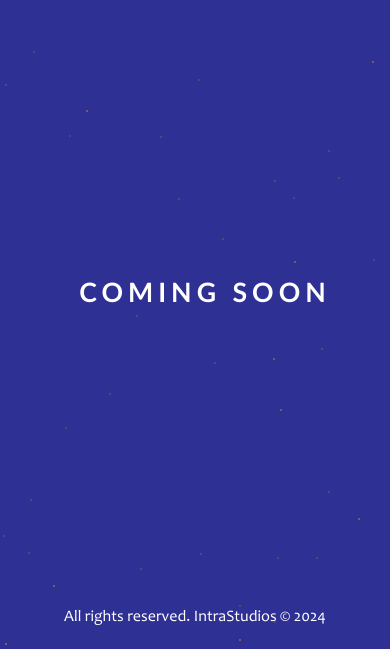
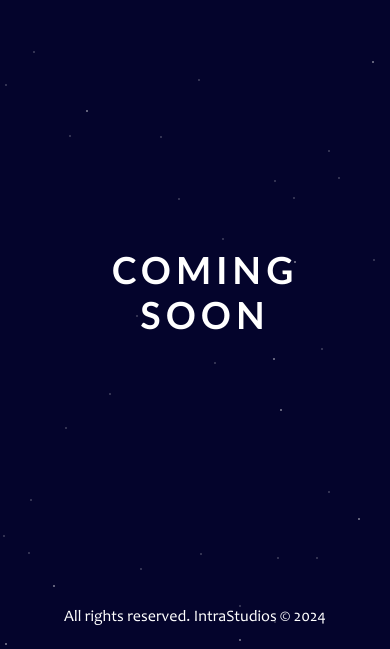
Before and after one commit to abdocooldev/intrastudios, a plain HTML site: page index.html in a window 390 px wide. Shown: the part 195-844 px from the top of the page. Drawn offline with Linux system fonts and the light colour scheme.

Commit message:
Update BG Color

```diff
--- a/styles/main.css
+++ b/styles/main.css
@@ -3,9 +3,9 @@
     src: url("../files/candara.ttf");
 }
 :root {
-	--main-color: #2e3094;
+	--main-color: #04042c;
 	--light-color: #ffffff;
-	--stars-color: #fca404;
+	--stars-color: #ffffff;
 }
 * {
   font-family: "candara", sans-serif;
@@ -52,11 +52,6 @@ a {
     #main-content h2, #main-content h1 {
         font-size: 28pt;
 		letter-spacing: 5px;
-    }
-}
-@media (max-width: 425px) {
-    #main-content h2, #main-content h1 {
-        font-size: 20pt;
     }
 }
 /* Contact Page */
```
